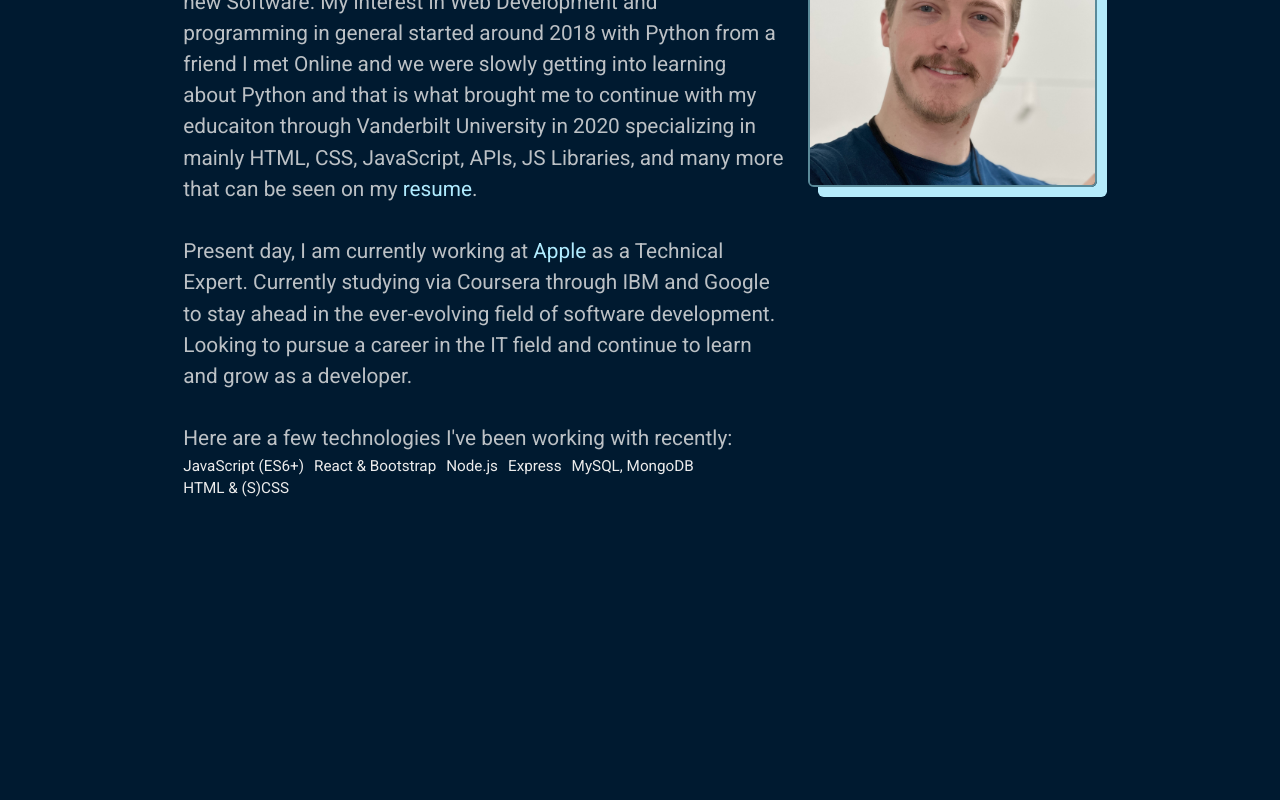
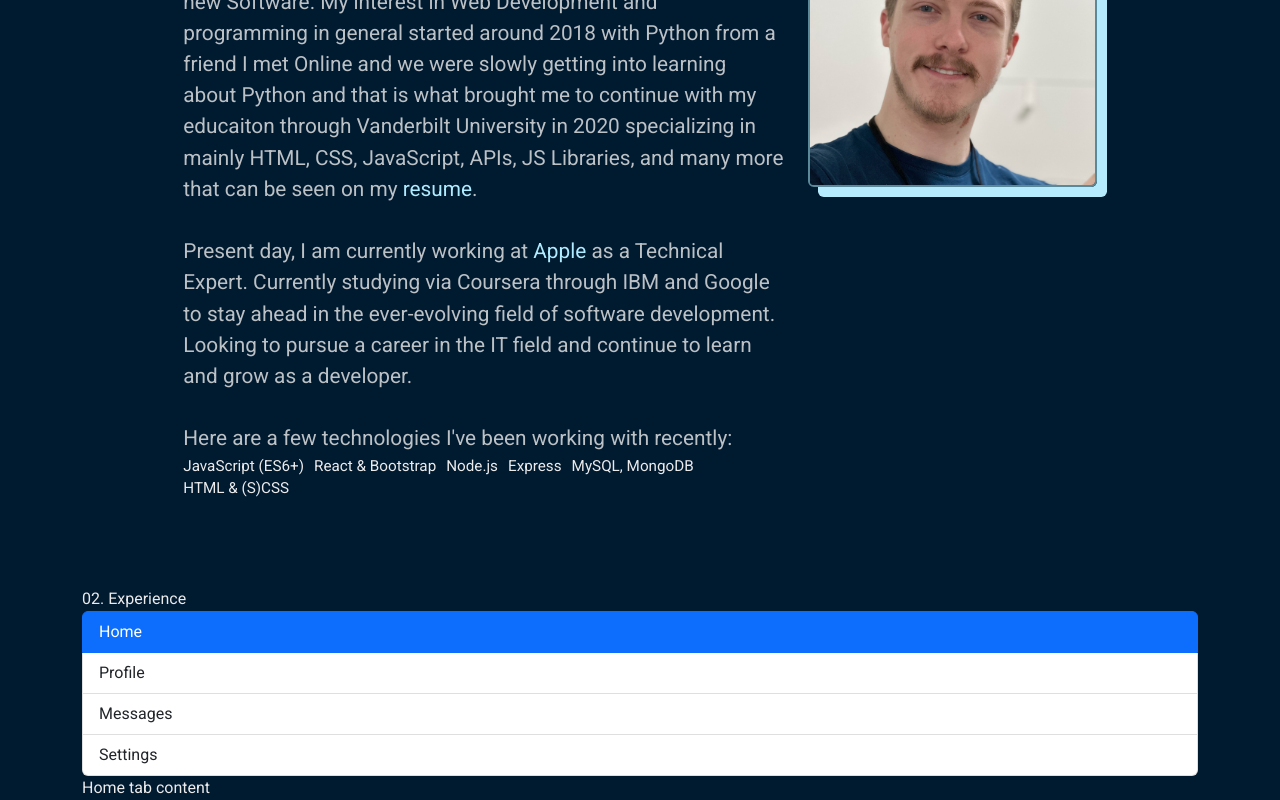
Before and after one commit to JayPTucker/React-Portfolio, a React (Create React App) app: page / in a window 1280 px wide. Shown: the part 973-1773 px from the top of the page. Before the commit the page ends 1560 px from the top, so only its background shows below. Built offline with nearby package versions, Linux system fonts and the light colour scheme.

Commit message:
Bootstrap list works

```diff
--- a/src/App.js
+++ b/src/App.js
@@ -30,7 +30,7 @@ const App = () => {
     // Simulate data loading or other async tasks
     setTimeout(() => {
       setIsLoading(false);
-    }, 1500);
+    }, 2500);
   }, []);
 
   // ================================
@@ -40,7 +40,7 @@ const App = () => {
     <Router>
       <CSSTransition
         in={!isLoading} // Condition to trigger the animation
-        timeout={3000} // Duration of the animation in milliseconds
+        timeout={4000} // Duration of the animation in milliseconds
         classNames="fade" // CSS class prefix for the animation
         unmountOnExit
       >
--- a/src/pages/Home.js
+++ b/src/pages/Home.js
@@ -1,10 +1,13 @@
-import React from 'react';
-import { Row, Col, Container } from 'react-bootstrap';
+import React, { useState } from 'react';
+import { Row, Col, Container, ListGroup, Tab } from 'react-bootstrap';
 import '../styles/Home.css';
 
 import meImg from '../img/me_img.jpeg';
 
 const Home = () => {
+
+  const [key, setKey] = useState('home');
+
   return (
     <Container>
       {/* =========================================================== */}
@@ -98,6 +101,47 @@ const Home = () => {
 
       </Row>
 
+      {/* ====================================================== */}
+      {/* ================== EXPERIENCE SECTION ================== */}
+
+      <Row className="experienceRow" id="experience">
+        <Col md={12}>
+          <p className='experienceTitle'><span className="experienceNumber">02. </span>Experience</p>
+          <Tab.Container activeKey={key} onSelect={(k) => setKey(k)}>
+              <ListGroup>
+                <ListGroup.Item action eventKey="home">
+                  Home
+                </ListGroup.Item>
+                <ListGroup.Item action eventKey="profile">
+                  Profile
+                </ListGroup.Item>
+                <ListGroup.Item action eventKey="messages">
+                  Messages
+                </ListGroup.Item>
+                <ListGroup.Item action eventKey="settings">
+                  Settings
+                </ListGroup.Item>
+              </ListGroup>
+
+              <Tab.Content>
+                <Tab.Pane eventKey="home">
+                  <p>Home tab content</p>
+                </Tab.Pane>
+                <Tab.Pane eventKey="profile">
+                  <p>Profile tab content</p>
+                </Tab.Pane>
+                <Tab.Pane eventKey="messages">
+                  <p>Messages tab content</p>
+                </Tab.Pane>
+                <Tab.Pane eventKey="settings">
+                  <p>Settings tab content</p>
+                </Tab.Pane>
+              </Tab.Content>
+          </Tab.Container>
+        </Col>
+      </Row>
+
+
       {/* =========================================================== */}
       {/* ================== INFO BAR RIGHT SECTION ================== */}
 
--- a/src/pages/Navbar.js
+++ b/src/pages/Navbar.js
@@ -19,7 +19,7 @@ function NavbarFunc() {
 
         <Nav className="navbar-links-col ms-auto">
           <Nav.Link href="/#about" className="navbar-link" rel="noopener noreferrer"><span className='navbar-link-number'>01. </span>About</Nav.Link>
-          <Nav.Link href="/" className="navbar-link" rel="noopener noreferrer"><span className='navbar-link-number'>02. </span>WIP</Nav.Link>
+          <Nav.Link href="/#experience" className="navbar-link" rel="noopener noreferrer"><span className='navbar-link-number'>02. </span>Experience</Nav.Link>
           <Nav.Link as={Link} to="/about" className="navbar-link" rel="noopener noreferrer"><span className='navbar-link-number'>03. </span>WIP</Nav.Link>
           <Nav.Link href="/" className="navbar-link" rel="noopener noreferrer"><span className='navbar-link-number'>04. </span>WIP</Nav.Link>
           <Nav.Link target="_blank" rel="noopener noreferrer" href="https://drive.google.com/file/d/1EJdzVG4qJjfpTwqXrnh_knmB5JlADeye/view?usp=sharing" className="resume-link">Resume</Nav.Link>
```
